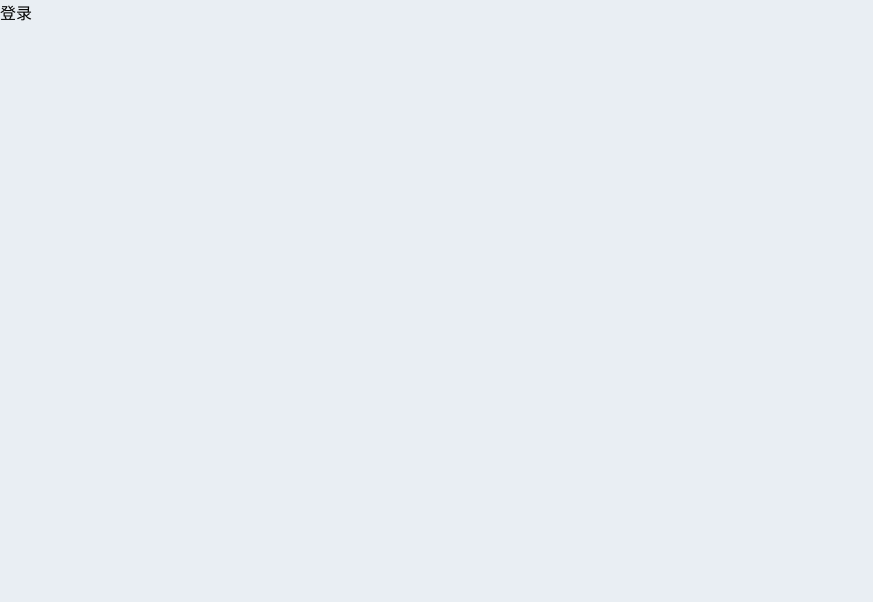
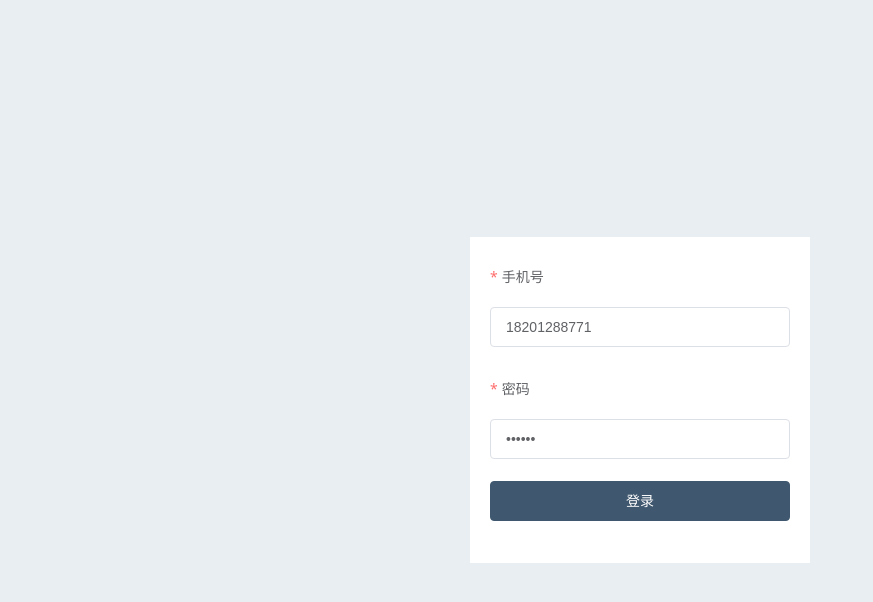
Before and after one commit to 860128394/edu-boss, a Vue app: page /#/login in a window 1280 px wide. Shown: the top 602 px of the page, without its empty margins (0-873 px from the left). Built offline with nearby package versions, Linux system fonts and the light colour scheme.

Commit message:
登录响应处理

```diff
--- a/package.json
+++ b/package.json
@@ -8,8 +8,10 @@
     "lint": "vue-cli-service lint"
   },
   "dependencies": {
+    "axios": "^0.21.1",
     "core-js": "^3.6.5",
     "element-ui": "^2.15.2",
+    "qs": "^6.10.1",
     "vue": "^2.6.11",
     "vue-router": "^3.2.0",
     "vuex": "^3.4.0"
--- a/src/App.vue
+++ b/src/App.vue
@@ -5,5 +5,11 @@
   </div>
 </template>
 
+<script>
+export default {
+  name: 'APP'
+}
+</script>
+
 <style lang="scss">
 </style>
--- /dev/null
+++ b/src/utils/request.js
@@ -0,0 +1,23 @@
+import axios from 'axios'
+
+// 创建一个axios实例
+const request = axios.create({
+  timeout: 2000
+})
+
+// 判断BaseURL
+function getBaseURL (url) {
+  if (url.startsWith('/boss')) {
+    return 'http://eduboss.lagou.com'
+  } else {
+    return 'http://edufront.lagou.com'
+  }
+}
+
+// 请求拦截器
+request.interceptors.request.use(function (config) {
+  config.baseURL = getBaseURL(config.url)
+  return config
+})
+
+export default request
--- /dev/null
+++ b/src/views/layout/components/AppHeader.vue
@@ -0,0 +1,45 @@
+<template>
+  <div class="app-header">
+    <!-- 左侧面包屑 -->
+    <el-breadcrumb separator="/">
+      <el-breadcrumb-item :to="{ path: '/' }">首页</el-breadcrumb-item>
+      <el-breadcrumb-item><a href="/">活动管理</a></el-breadcrumb-item>
+      <el-breadcrumb-item>活动列表</el-breadcrumb-item>
+      <el-breadcrumb-item>活动详情</el-breadcrumb-item>
+    </el-breadcrumb>
+    <!-- 右侧下拉菜单 -->
+    <el-dropdown>
+    <span class="el-dropdown-link">
+      <!-- 头像框 -->
+      <el-avatar
+        :size="30"
+        src="https://cube.elemecdn.com/3/7c/3ea6beec64369c2642b92c6726f1epng.png">
+      </el-avatar>
+      <i class="el-icon-arrow-down el-icon--right"></i>
+    </span>
+    <el-dropdown-menu slot="dropdown">
+      <el-dropdown-item>用户信息</el-dropdown-item>
+      <el-dropdown-item divided>退出</el-dropdown-item>
+    </el-dropdown-menu>
+</el-dropdown>
+  </div>
+</template>
+
+<script>
+export default {
+  name: 'AppHeader'
+}
+</script>
+
+<style scoped>
+.app-header {
+    display: flex;
+    height: 100%;
+    align-items: center;
+    justify-content: space-between;
+}
+.el-dropdown-link {
+    display: flex;
+    align-items: center;
+}
+</style>
--- a/src/views/layout/index.vue
+++ b/src/views/layout/index.vue
@@ -1,10 +1,14 @@
 <template>
   <el-container>
     <el-aside width="200px">
-      <AppAside></AppAside>
+      <!-- 侧边栏组件 -->
+      <app-aside></app-aside>
     </el-aside>
     <el-container>
-      <el-header>Header</el-header>
+      <el-header>
+        <!-- 头部组件 -->
+        <app-header></app-header>
+      </el-header>
       <el-main>
         <!-- 子路由出口 -->
         <router-view></router-view>
@@ -15,9 +19,11 @@
 
 <script>
 import AppAside from './components/AppAside.vue'
+import AppHeader from './components/AppHeader.vue'
 export default {
   components: {
-    AppAside
+    AppAside,
+    AppHeader
   }
 }
 </script>
@@ -31,7 +37,7 @@ export default {
   background-color: #d3dce6;
 }
 .el-header {
-  background-color: #b3c0de;
+  background-color: #fff;
 }
 .el-main {
   background-color: #e9eef3;
--- a/src/views/login/index.vue
+++ b/src/views/login/index.vue
@@ -1,13 +1,95 @@
 <template>
-  <div class="login">登录</div>
+  <div class="login">
+    <el-form
+      ref="form"
+      :model="form"
+      label-width="80px"
+      label-position="top"
+      :rules="rules"
+    >
+      <el-form-item label="手机号" prop="phone">
+        <el-input v-model="form.phone"></el-input>
+      </el-form-item>
+      <el-form-item label="密码" prop="password">
+        <el-input type="password" v-model="form.password"></el-input>
+      </el-form-item>
+      <el-form-item>
+        <el-button type="primary" @click="onSubmit">登录</el-button>
+      </el-form-item>
+    </el-form>
+  </div>
 </template>
 
 <script>
+import request from '@/utils/request'
+import qs from 'qs'
 export default {
-  name: 'Login'
+  name: 'Login',
+  data () {
+    return {
+      // 表单数据
+      form: {
+        phone: '18201288771', // 18201288771
+        password: '111111' // 111111
+      },
+      // 表单验证规则
+      rules: {
+        phone: [
+          { required: true, message: '请输入手机号', trigger: 'blur' },
+          { pattern: /^1\d{10}$/, message: '请输入正确的手机号', trigger: 'blur' }
+        ],
+        password: [
+          { required: true, message: '请输入密码', trigger: 'blur' },
+          { min: 6, max: 16, message: '密码长度为 6 到 18 位', trigger: 'blur' }
+        ]
+      }
+    }
+  },
+  methods: {
+    // 登录功能
+    async onSubmit () {
+      try {
+        // 1.校验成功
+        await this.$refs.form.validate()
+        // 2.发送请求
+        const { data } = await request({
+          method: 'POST',
+          heaher: { 'content-type': 'application/x-www-form-urlencoded' },
+          url: '/front/user/login',
+          // urlencoded 格式：名=值&名=值。使用qs进行转换
+          data: qs.stringify(this.form)
+        })
+        // 3.成功处理
+        if (data.state === 1) {
+          this.$router.push({
+            name: 'home'
+          })
+          this.$message.success('登录成功')
+        } else {
+          this.$message.error('登录失败')
+        }
+        console.log('通过了校验')
+      } catch (err) {
+        console.log('没有通过校验')
+      }
+    }
+  }
 }
 </script>
 
-<style lang='scss' scoped>
-
+<style lang="scss" scoped>
+.login {
+  height: 100vh;
+  display: flex;
+  justify-content: center;
+  align-items: center;
+  .el-form {
+    padding: 20px;
+    width: 300px;
+    background-color: #fff;
+    .el-button {
+      width: 100%;
+    }
+  }
+}
 </style>
```
Also changed, not shown: 1 other file (tests, documents, lock files or other folders).
